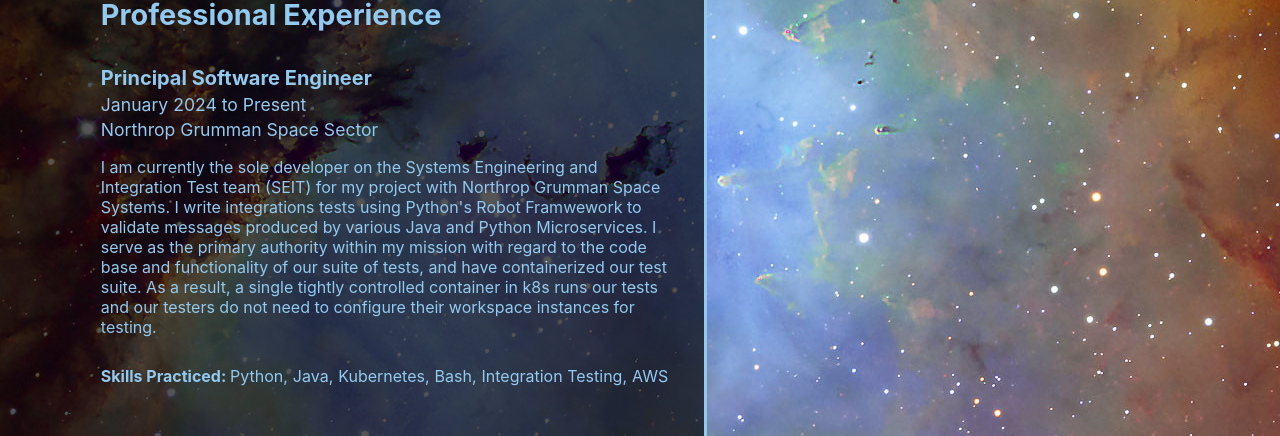
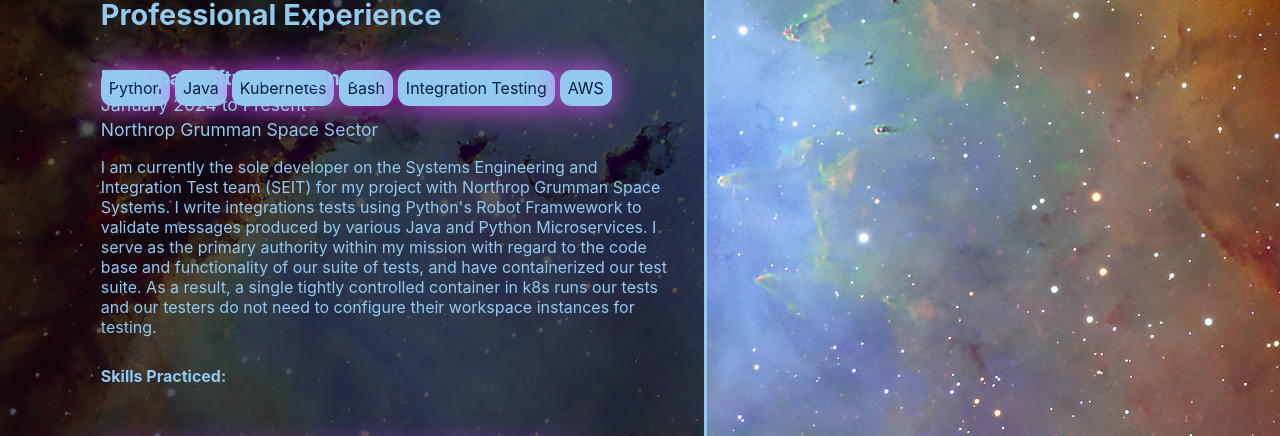
Before and after one commit to Stanfordna/angry-alpaca, a React (Create React App) app: page / in a window 1280 px wide. Shown: the part 338-774 px from the top of the page. Built offline with nearby package versions, Linux system fonts and the light colour scheme; no server answers.

Commit message:
Tweak Experience.css my-skill elements
Made my-skill elements a blue background with rounded borders and colored box-shadow. Avoided overlapping shadow by adding box-shadow to ::after pseudo element

```diff
--- a/src/layout/Experience.css
+++ b/src/layout/Experience.css
@@ -196,6 +196,8 @@ project-description {
 
 position-skills,
 project-skills {
+  position: absolute;
+  z-index: -2;
   margin-top: 0.5rem;
   font-size: 1rem;
   padding: 0;
@@ -203,9 +205,6 @@ project-skills {
   flex-direction: row;
   flex-wrap: wrap;
   max-width: inherit;
-}
-my-skill:not(:last-child)::after {
-  content: ",";
 }
 
 @media (min-width: 1600px) {
@@ -219,8 +218,28 @@ my-skill:not(:last-child)::after {
 }
 
 my-skill {
+  position: relative;
+  z-index: 1;
   margin-right: 5px;
+  background-color: #92c9ee;
+  color: #0b1d41;
+  padding: 0.5rem;
+  border-radius: 0.7rem;
 }
+my-skill::after {
+    position: absolute;
+    z-index: -1;
+    border-radius: 0.7rem;
+    box-shadow: 0 0 2rem #dc4fff;
+    content: "";
+    left: 0;
+    right: 0;
+    top: 0;
+    bottom: 0;
+}
+/* my-skill:not(:last-child)::after {
+  content: ",";
+} */
 
 positions-header,
 projects-header,
```
